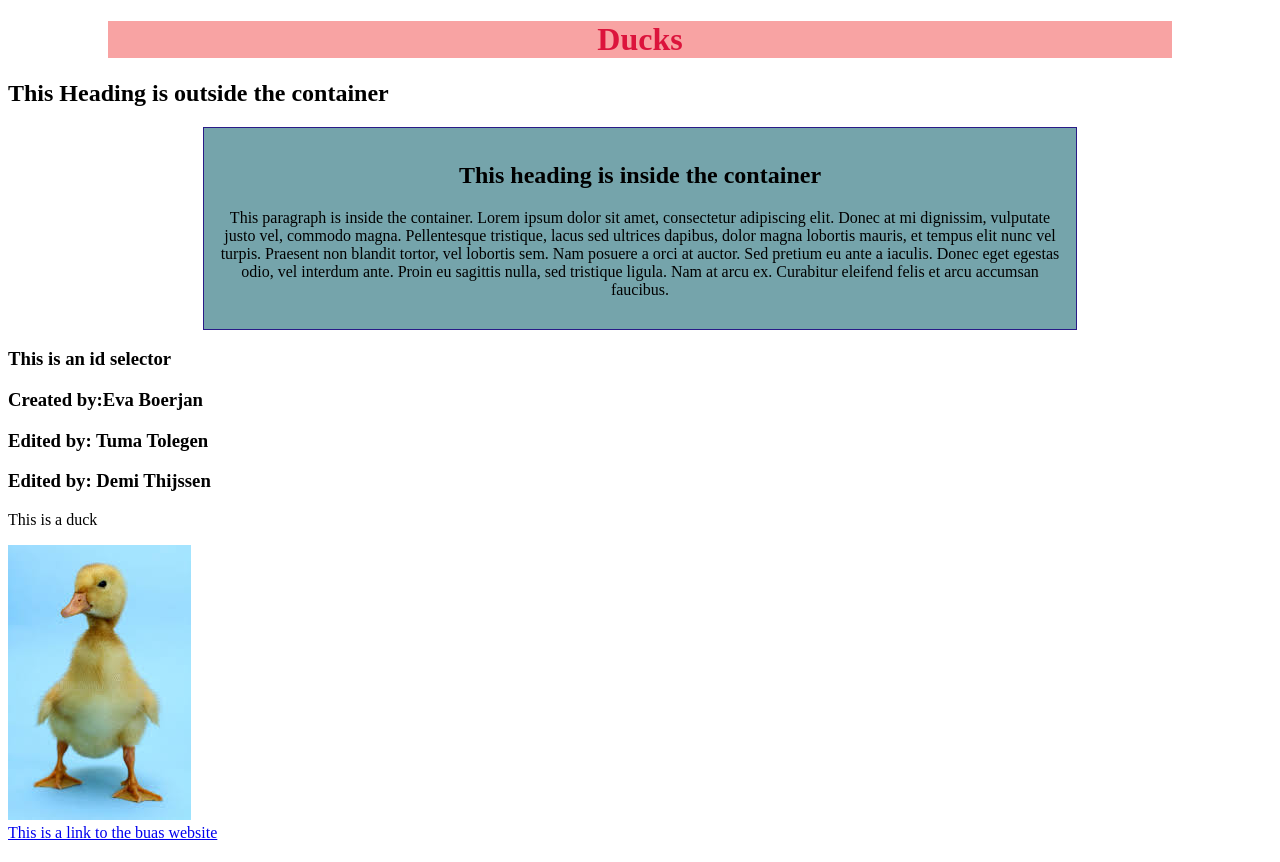
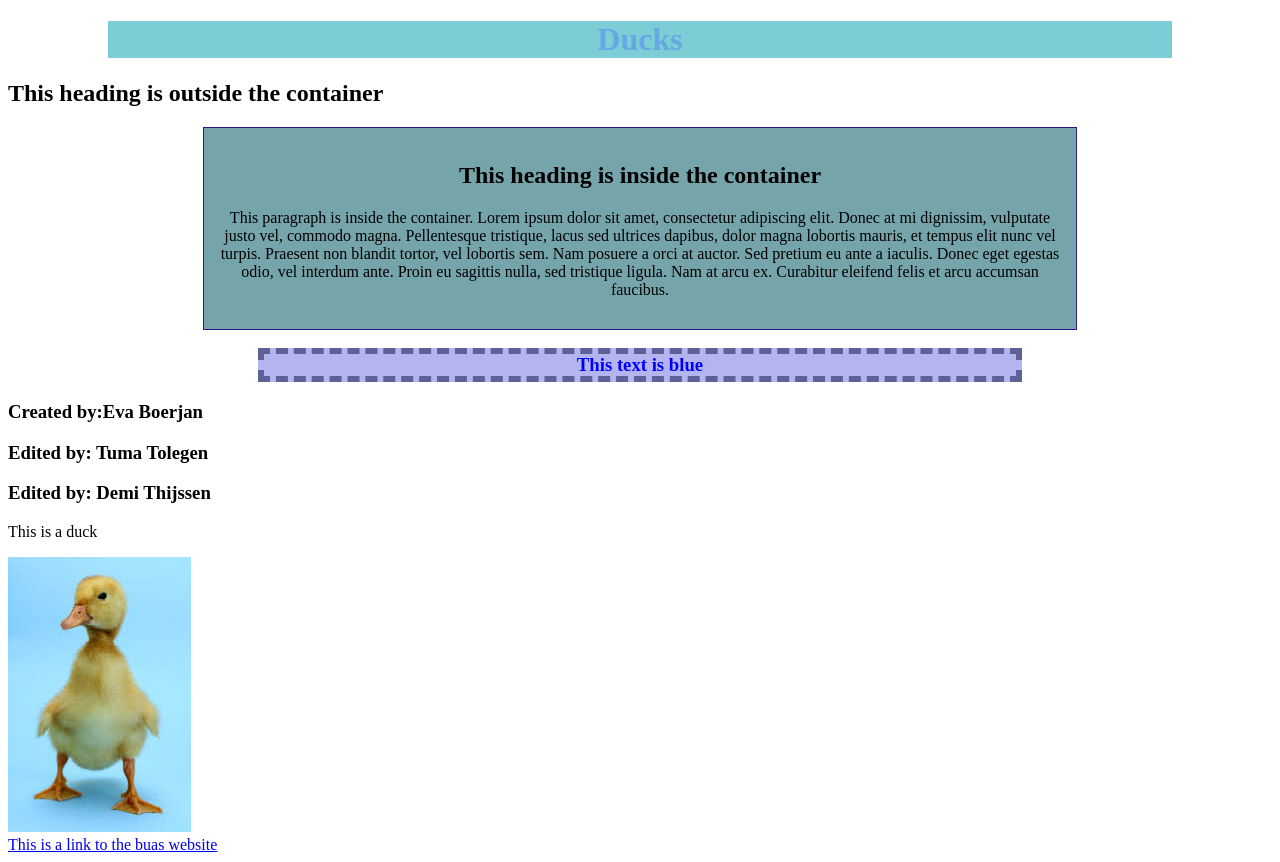
Before and after one commit to EvaBoerjan/prj3-repository, a plain HTML site: page index.html in a window 1280 px wide. Drawn offline with Linux system fonts and the light colour scheme.

Commit message:
chapter 4 check 3

```diff
--- a/index.html
+++ b/index.html
@@ -7,17 +7,13 @@
 	</head>
 	<body>
 		<h1 class="my-class">Ducks</h1>
-		<h2>This Heading is outside the container</h2>
+		<h2>This heading is outside the container</h2>
 		<div class="my-container">
 			<h2>This heading is inside the container</h2>
 			<p>This paragraph is inside the container. Lorem ipsum dolor sit amet, consectetur adipiscing elit. Donec at mi dignissim, vulputate justo vel, commodo magna. Pellentesque tristique, lacus sed ultrices dapibus, dolor magna lobortis mauris, et tempus elit nunc vel turpis. Praesent non blandit tortor, vel lobortis sem. Nam posuere a orci at auctor. Sed pretium eu ante a iaculis. Donec eget egestas odio, vel interdum ante. Proin eu sagittis nulla, sed tristique ligula. Nam at arcu ex. Curabitur eleifend felis et arcu accumsan faucibus.</p>
 		</div>
 
-	<h3 id="my-id">This is an id selector</h3>
-
-
-
-
+		<h3 id="my-id">This text is blue</h3>
 		<h3>Created by:Eva Boerjan</h3>
 		<h3>Edited by: Tuma Tolegen</h3>
 		<h3>Edited by: Demi Thijssen</h3>
--- a/styles.css/styles.css
+++ b/styles.css/styles.css
@@ -1,8 +1,8 @@
 @charset "utf-8";
 .my-class {
 
-	color: crimson;
-	background-color: #F8A3A3;
+	color:#67A7E3;
+	background-color: #7BCED6;
 	text-align: center;
 	margin-right: 100px;
 	margin-left: 100px;
@@ -19,7 +19,11 @@
 	margin-left: 195px;
 
 }
-.my-id {
-	align-content: center;
-	color: #2E00B8;
+#my-id {
+	color: blue;
+	background-color: #B4B4F1;
+	border: 5pt dashed #5D6196;
+	margin-left: 250px;
+	margin-right: 250px;
+	text-align: center;
 }
```
